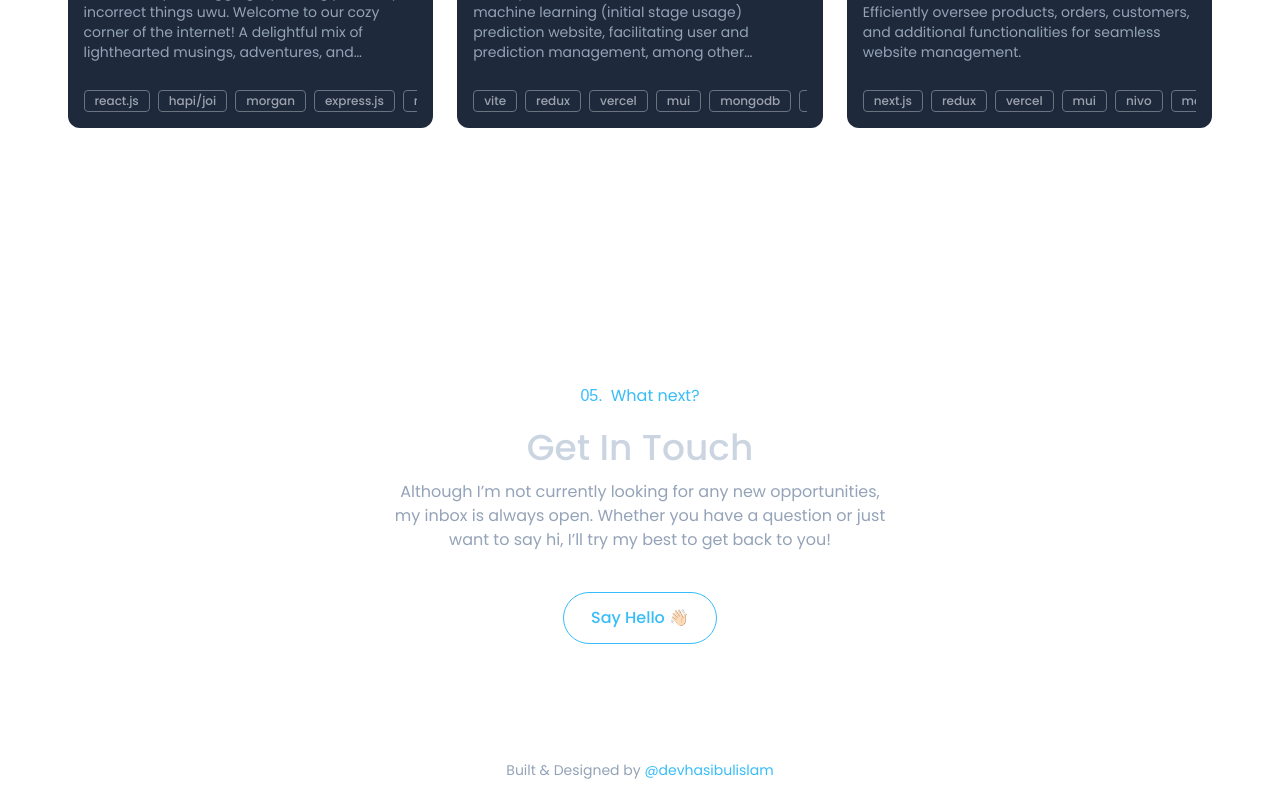
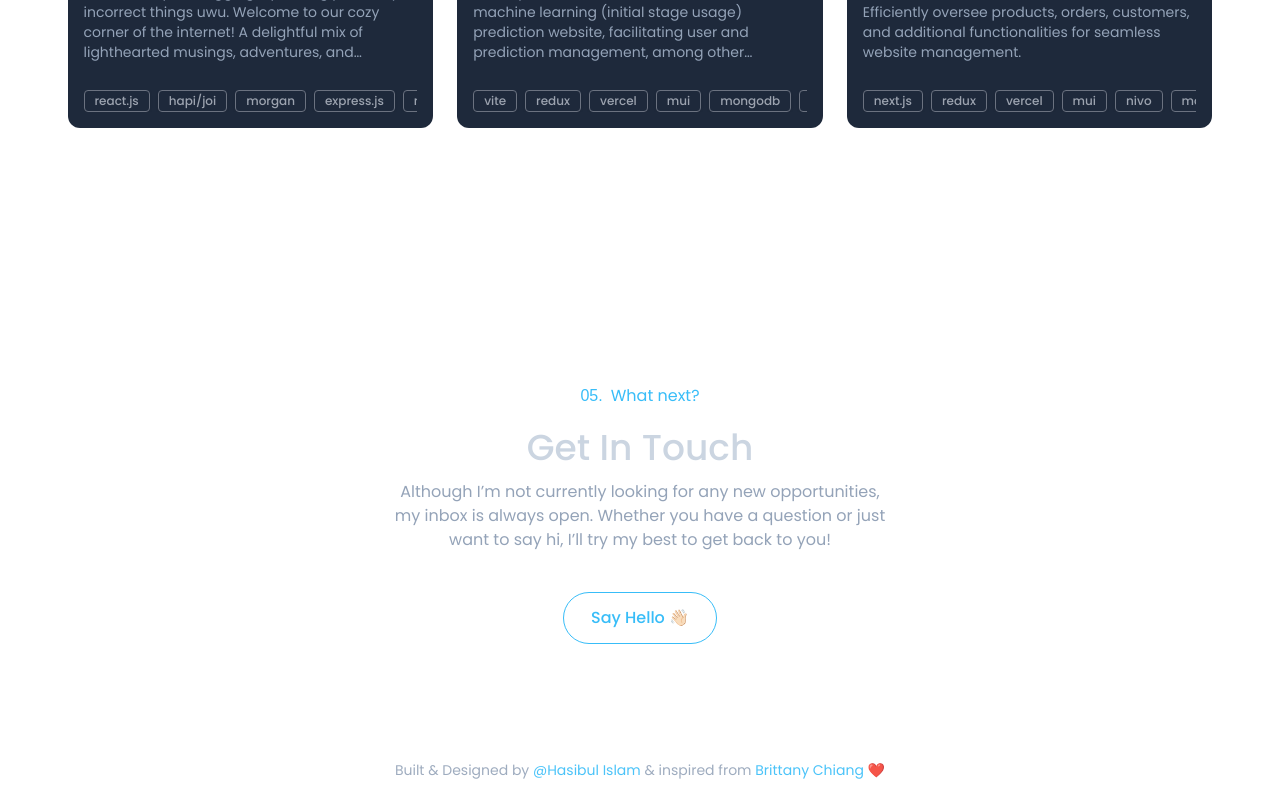
Before and after one commit to devhasibulislam/developer-portfolio, a Next.js app: page / in a window 1280 px wide. Shown: the part 3109-3909 px from the top of the page. Built offline with nearby package versions, Linux system fonts and the light colour scheme; a web font is replaced by a local one.

Commit message:
inspiration mentioned

```diff
--- a/src/common/widgets/Footer/Footer.tsx
+++ b/src/common/widgets/Footer/Footer.tsx
@@ -5,7 +5,7 @@ const Footer = () => {
     <section id="__footer" className='py-5' >
        <div className='text-center text-sm text-slate-400' >
 
-          <p> Built & Designed by <span className='text-sky-400' >@devhasibulislam</span> </p>
+          <p className='opacity-90' > Built & Designed by <a href='https://github.com/devhasibulislam' target='_blank' className='text-sky-400' >@Hasibul Islam</a> & inspired from <a href='https://github.com/bchiang7/v4' target='_blank' className='text-sky-400' >Brittany Chiang</a> ❤️ </p>
 
        </div>
     </section>
```
